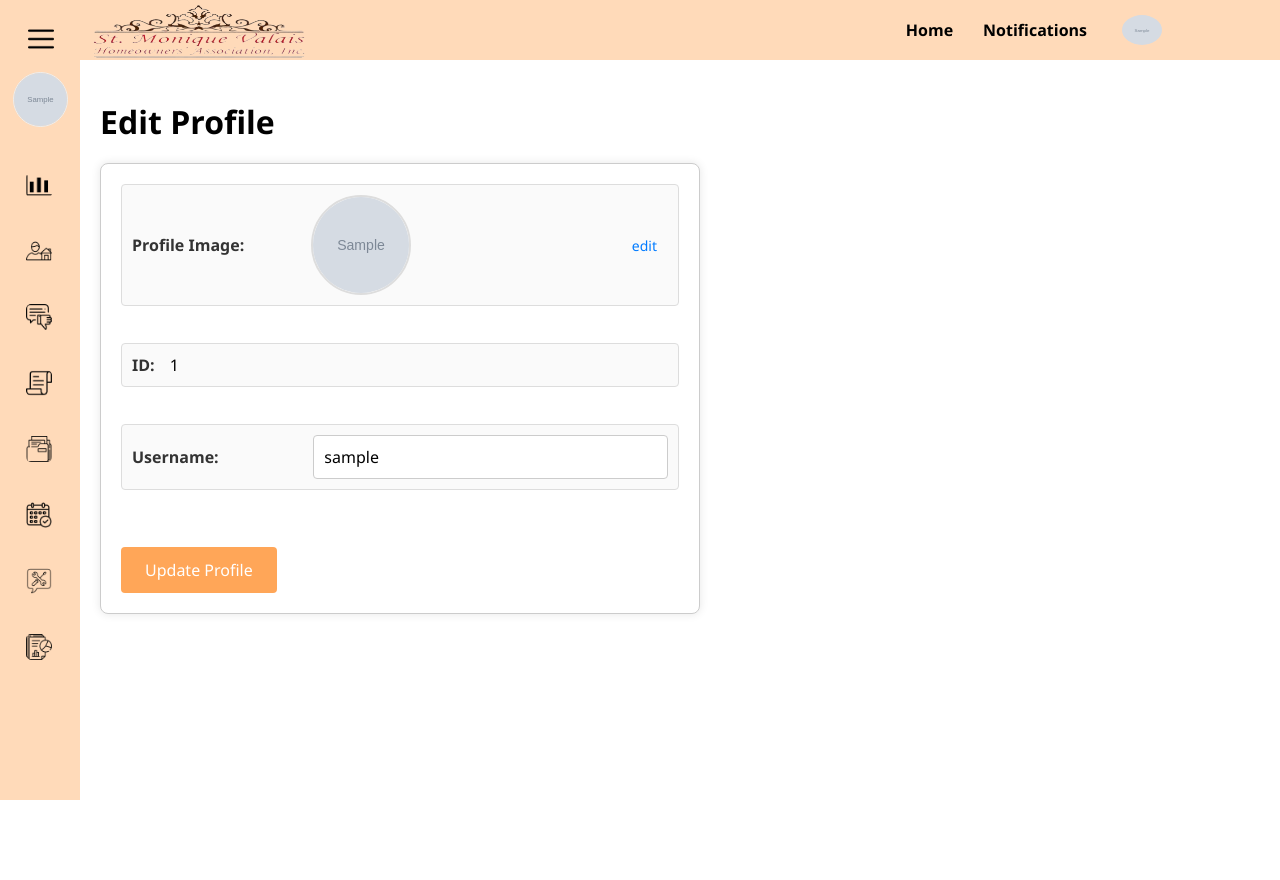
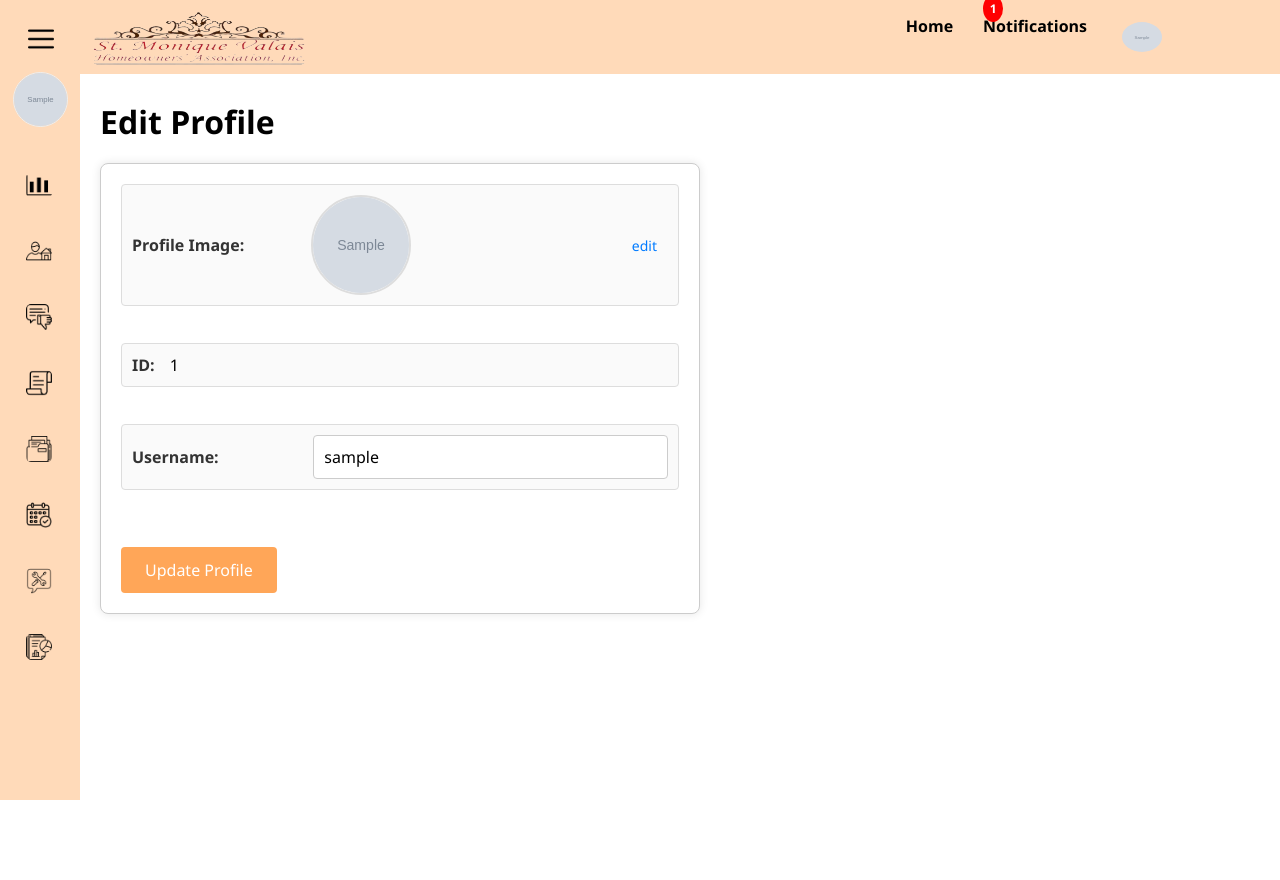
Before and after one commit to pazoritgascainta/Latestforonline, a PHP site: page /EditPro.php in a window 1280 px wide. Run offline with PHP 8.4, Linux system fonts and the light colour scheme; the visitor is signed in with stand-in values (Sample User, id 1); tables that the repository leaves empty or names only in its code hold one stand-in row (values such as "Sample post"); grey boxes marked "Sample" are stand-in pictures.

Commit message:
notifs done

```diff
--- a/sidebar.php
+++ b/sidebar.php
@@ -47,19 +47,55 @@
 
 $stmt->close();
 
+// Fetch the unread message count
+$sql_count = "SELECT COUNT(*) as unread_count FROM admin_inbox WHERE admin_id = ? AND seen = 0";
+$stmt_count = $conn->prepare($sql_count);
+
+if ($stmt_count === false) {
+    error_log("Failed to prepare SQL statement for unread count: " . $conn->error);
+    return;
+}
+
+$stmt_count->bind_param("i", $admin_id);
+$stmt_count->execute();
+$result_count = $stmt_count->get_result();
+$unread_message = $result_count->fetch_assoc();
+$unread_messages = $unread_message['unread_count'];
+$stmt_count->close();
+
 // Default profile image handling
 $default_image = 'profile.png';
 $profile_image = isset($admin['profile_image']) && !empty($admin['profile_image']) ? $admin['profile_image'] : $default_image;
 
-// Do not close the connection here if it is needed in another script
-
+// Close the database connection
+$conn->close();
 ?>
 
-
-<!-- Your HTML and rest of the code here -->
-
+<!DOCTYPE html>
+<html lang="en">
+<head>
+    <meta charset="UTF-8">
+    <meta name="viewport" content="width=device-width, initial-scale=1.0">
+    <title>Admin Dashboard</title>
     <link rel="stylesheet" href="dashbcss.css">
     <link rel="stylesheet" href="sidebar.css">
+    <style>
+        .unread-count {
+            color: white; /* Change this to your preferred color */
+            background-color: red; /* Color of the badge */
+            border-radius: 50%; /* Make the badge circular */
+            padding: 5px; /* Padding inside the badge */
+            position: absolute; /* Position it absolutely */
+            top: -20px; /* Adjust this value to position the badge */
+            right: -10px; /* Adjust this value to position the badge */
+            min-width: 20px; /* Minimum width to make it look circular */
+            text-align: center; /* Center the count text */
+            font-size: 12px; /* Font size */
+        }
+    </style>
+</head>
+<body>
+
 <div class="headnavbar">
     <nav>
         <a href="dashadmin.php">
@@ -69,8 +105,13 @@
             <ul>
                 <li><a href="dashadmin.php" class="nav-link home-link">Home</a></li>
                 <li>
-        <a href="#" class="nav-link notifications-link">Notifications
-        <div class="notification-dot" id="inboxNotificationDot" style="display: none;"></div> <!-- Notification dot -->
+                    <a href="#" class="nav-link notifications-link" style="position: relative;">
+                        Notifications
+                        <?php if ($unread_messages > 0): ?>
+                            <span class="unread-count">
+                                <?php echo htmlspecialchars($unread_messages); ?>
+                            </span>
+                        <?php endif; ?>
                     </a>
                     <div class="sub-menu-wrap" id="notificationsMenu">
                         <div class="sub-menu">
@@ -83,12 +124,11 @@
                     </div>
                 </li>
                 <audio id="notificationSound" src="Notificationsound.mp3" preload="auto"></audio>
-
             </ul>
-            <img src="<?php echo htmlspecialchars($admin['profile_image'] ?? 'profile.png'); ?>" class="user-pic" onclick="toggleProfileMenu()" alt="profile picture">
+            <img src="<?php echo htmlspecialchars($profile_image); ?>" class="user-pic" onclick="toggleProfileMenu()" alt="profile picture">
             <div class="sub-menu-wrap" id="profileMenu">
                 <div class="sub-menu">
-                    <img src="<?php echo htmlspecialchars($admin['profile_image'] ?? 'profile.png'); ?>" alt="Profile Image" class="profile-img" id="sidebarProfileImage">
+                    <img src="<?php echo htmlspecialchars($profile_image); ?>" alt="Profile Image" class="profile-img" id="sidebarProfileImage">
                     <div>
                         <p class="user-names"><?php echo htmlspecialchars($admin['username'] ?? 'Admin Name'); ?></p>
                         <p>Admin</p>
@@ -118,14 +158,13 @@
         <img src="menu.png" alt="menu" class="menu-img" id="btn">
     </div>
     <div class="user">
-        <img src="<?php echo htmlspecialchars($admin['profile_image'] ?? 'profile.png'); ?>" alt="profile picture" class="profile-img">
+        <img src="<?php echo htmlspecialchars($profile_image); ?>" alt="profile picture" class="profile-img">
         <div>
-            <p class="user-names"><?php echo htmlspecialchars($admin['username'] ?? 'Admin Name'); ?></p> <!-- Dynamic admin name -->
+            <p class="user-names"><?php echo htmlspecialchars($admin['username'] ?? 'Admin Name'); ?></p>
             <p>Admin</p>
         </div>
     </div>
     <hr>
-
     <ul>
         <li>
             <a href="dashadmin.php">
@@ -187,3 +226,6 @@
 </div>
 
 <script src="sidebar.js"></script>
+
+</body>
+</html>
```
Also changed, not shown: usersidebar.css (+12 -0 lines), usersidebar.php (+21 -2 lines). Lines whose indentation alone changed are shown as unchanged.
